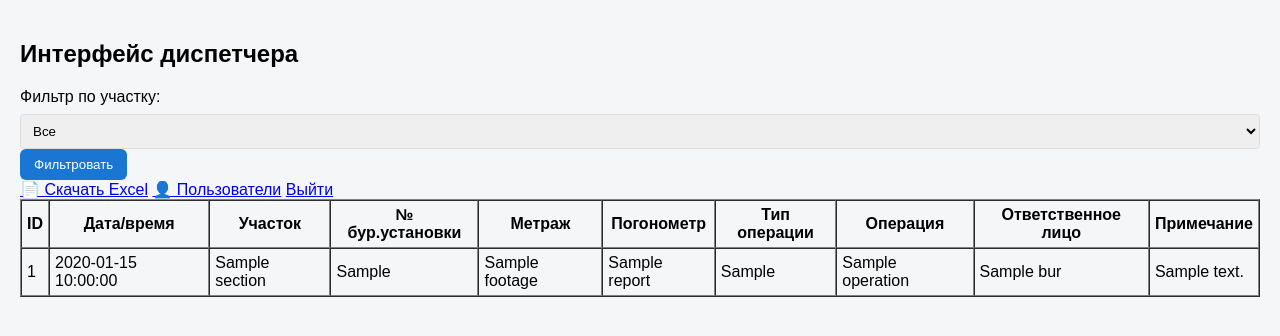
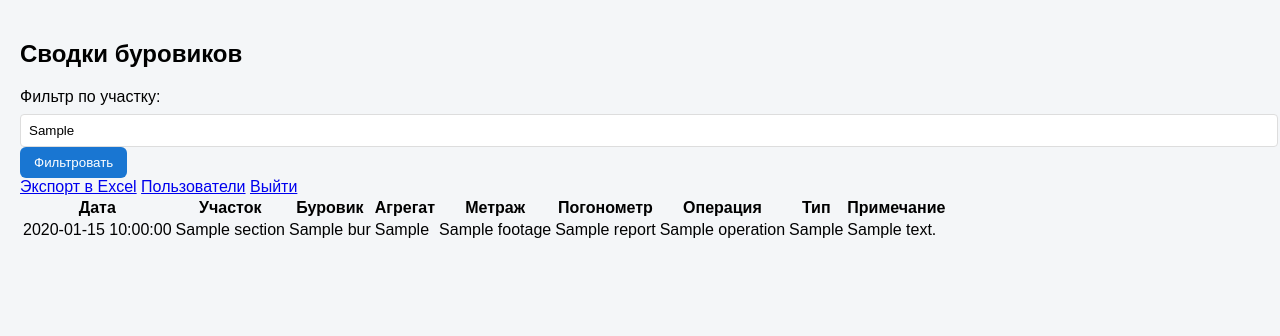
Before and after one commit to Maksat-Sh/bur-report-supabase, a FastAPI app: template templates/dispatcher.html in a window 1280 px wide. Shown: the top 336 px of the page. Run offline with FastAPI, Linux system fonts and the light colour scheme; the template is opened without the code that fills it: most values are stand-ins (such as "Sample title", 1, 10 or a date in 2020).

Commit message:
Update dispatcher.html

```diff
--- a/templates/dispatcher.html
+++ b/templates/dispatcher.html
@@ -7,55 +7,49 @@
 </head>
 <body>
 
-<h2>Интерфейс диспетчера</h2>
+<h2>Сводки буровиков</h2>
 
-<div class="top-controls">
-    <form method="GET" action="/dispatcher">
+<div class="top-menu">
+    <form method="get" action="/dispatcher">
         <label>Фильтр по участку:</label>
-        <select name="section">
-            <option value="">Все</option>
-            <option value="Хорасан">Хорасан</option>
-            <option value="Карамурын">Карамурын</option>
-            <option value="Ирколь">Ирколь</option>
-            <option value="Заречное">Заречное</option>
-            <option value="Семизбай">Семизбай</option>
-        </select>
+        <input type="text" name="section" value="{{ selected_section }}">
         <button type="submit">Фильтровать</button>
     </form>
 
-    <a href="/export_excel" class="btn">📄 Скачать Excel</a>
-    <a href="/users" class="btn">👤 Пользователи</a>
-    <a href="/logout" class="btn logout">Выйти</a>
+    <a class="btn" href="/export_excel">Экспорт в Excel</a>
+    <a class="btn" href="/users">Пользователи</a>
+    <a class="btn logout" href="/logout">Выйти</a>
 </div>
 
-<table border="1" cellpadding="5" cellspacing="0">
+<table>
+    <thead>
     <tr>
-        <th>ID</th>
-        <th>Дата/время</th>
+        <th>Дата</th>
         <th>Участок</th>
-        <th>№ бур.установки</th>
+        <th>Буровик</th>
+        <th>Агрегат</th>
         <th>Метраж</th>
         <th>Погонометр</th>
-        <th>Тип операции</th>
         <th>Операция</th>
-        <th>Ответственное лицо</th>
+        <th>Тип</th>
         <th>Примечание</th>
     </tr>
-
+    </thead>
+    <tbody>
     {% for r in reports %}
         <tr>
-        <td>{{ r.id }}</td>
             <td>{{ r.created_at }}</td>
             <td>{{ r.section }}</td>
+            <td>{{ r.bur }}</td>
             <td>{{ r.bur_no }}</td>
             <td>{{ r.footage }}</td>
             <td>{{ r.pogonometr }}</td>
+            <td>{{ r.operation }}</td>
             <td>{{ r.operation_type }}</td>
-        <td>{{ r.operation }}</td>
-        <td>{{ r.bur }}</td>
             <td>{{ r.note }}</td>
         </tr>
     {% endfor %}
+    </tbody>
 </table>
 
 </body>
```
Lines whose indentation alone changed are shown as unchanged.
